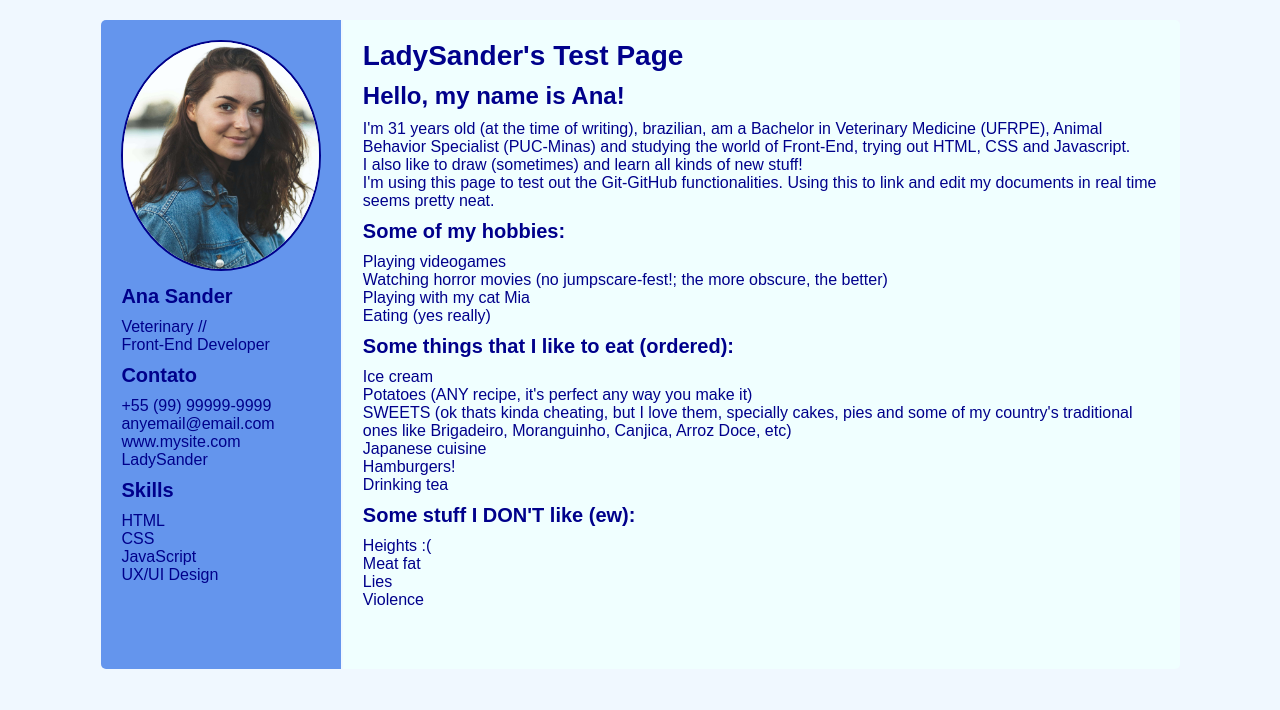
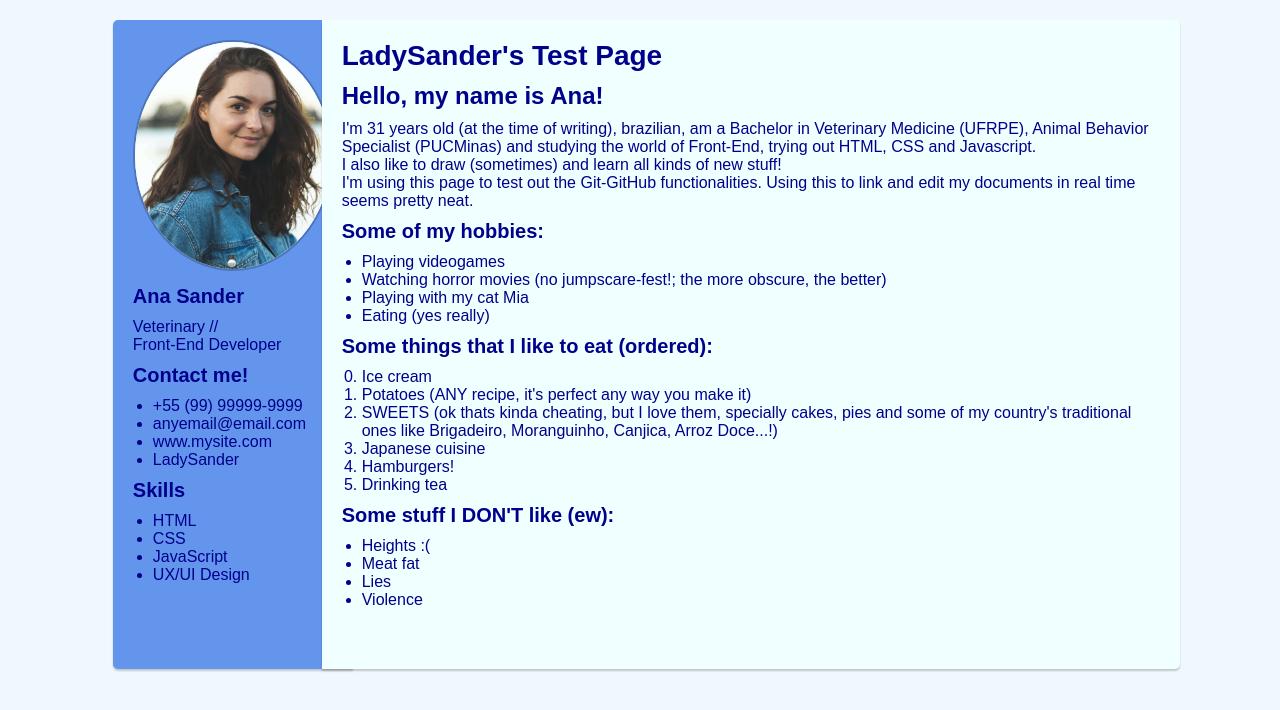
Before and after one commit to LadySander/LadySander.github.io, a plain HTML site: page index.html in a window 1280 px wide. Drawn offline with Linux system fonts and the light colour scheme.

Commit message:
index.html

```diff
--- a/index.html
+++ b/index.html
@@ -21,13 +21,13 @@
             <br>
             <br>
             <div class="informacoes">
-                <h3 class="titulo2">Contato</h3>
+                <h3 class="titulo2">Contact me!</h3>
                 <br>
                 <ul class="subtitulo2">
-                    <li class="lista1"><i class="icone"></i>+55 (99) 99999-9999</li>
-                    <li class="lista1"><i class="email"></i>anyemail@email.com</li>
-                    <li class="lista1"><i class="site"></i>www.mysite.com</li>
-                    <li class="lista1"><i class="github"></i>LadySander</li>
+                    <li class="lista1"></i>+55 (99) 99999-9999</li>
+                    <li class="lista1"></i>anyemail@email.com</li>
+                    <li class="lista1"></i>www.mysite.com</li>
+                    <li class="lista1"></i>LadySander</li>
                 </ul>
             </div>
             <br>
@@ -51,40 +51,40 @@
                 <br>
                 <h2>Hello, my name is Ana!</h2>
                 <br>
-                <p>I'm 31 years old (at the time of writing), brazilian, am a Bachelor in Veterinary Medicine (UFRPE), Animal Behavior Specialist (PUC-Minas) and studying the world of Front-End, trying out HTML, CSS and Javascript.</p>
+                <p>I'm 31 years old (at the time of writing), brazilian, am a Bachelor in Veterinary Medicine (UFRPE), Animal Behavior Specialist (PUCMinas) and studying the world of Front-End, trying out HTML, CSS and Javascript.</p>
                 <p>I also like to draw (sometimes) and learn all kinds of new stuff!</p>
                 <p>I'm using this page to test out the Git-GitHub functionalities. Using this to link and edit my documents in real time seems pretty neat.</p>
                 <br>
                 <br>
                 <h3>Some of my hobbies:</h3>
                 <br>
-                <ul>
-                    <li>Playing videogames</li>
-                    <li>Watching horror movies (no jumpscare-fest!; the more obscure, the better)</li>
-                    <li>Playing with my cat Mia</li>
-                    <li>Eating (yes really)</li>
+                <ul class="semordem">
+                    <li class="lista2">Playing videogames</li>
+                    <li class="lista2">Watching horror movies (no jumpscare-fest!; the more obscure, the better)</li>
+                    <li class="lista2">Playing with my cat Mia</li>
+                    <li class="lista2">Eating (yes really)</li>
                 </ul>
                 <br>
                 <br>
                 <h3>Some things that I like to eat (ordered):</h3>
                 <br>
-                <ol>
-                    <li>Ice cream</li>
-                    <li>Potatoes (ANY recipe, it's perfect any way you make it)</li>
-                    <li>SWEETS (ok thats kinda cheating, but I love them, specially cakes, pies and some of my country's traditional ones like Brigadeiro, Moranguinho, Canjica, Arroz Doce, etc)</li>
-                    <li>Japanese cuisine</li>
-                    <li>Hamburgers!</li>
-                    <li>Drinking tea</li>
+                <ol class="ordem" start="0">
+                    <li class="ordenada">Ice cream</li>
+                    <li class="ordenada">Potatoes (ANY recipe, it's perfect any way you make it)</li>
+                    <li class="ordenada">SWEETS (ok thats kinda cheating, but I love them, specially cakes, pies and some of my country's traditional ones like Brigadeiro, Moranguinho, Canjica, Arroz Doce...!)</li>
+                    <li class="ordenada">Japanese cuisine</li>
+                    <li class="ordenada">Hamburgers!</li>
+                    <li class="ordenada">Drinking tea</li>
                 </ol>
                 <br>
                 <br>
                 <h3>Some stuff I DON'T like (ew):</h3>
                 <br>
-                <ul>
-                    <li>Heights :(</li>
-                    <li>Meat fat</li>
-                    <li>Lies</li>
-                    <li>Violence</li>
+                <ul class="semordem">
+                    <li class="lista2">Heights :(</li>
+                    <li class="lista2">Meat fat</li>
+                    <li class="lista2">Lies</li>
+                    <li class="lista2">Violence</li>
                 </ul>
             </div>
         </section>
--- a/style.css
+++ b/style.css
@@ -8,8 +8,8 @@
 }
 
 .curriculo {
-  max-width: 1200px;
-  max-height: 400px;
+  max-width: 1500px;
+  max-height: 1000px;
   display: grid;
   grid-template-columns: repeat(7, 1fr);
   justify-items: center;
@@ -25,6 +25,7 @@
   height: 100%;
   background-color: cornflowerblue;
   border-radius: 5px 0px 0px 5px;
+  box-shadow: 0px 2px 2px rgba(0, 0, 0, 0.2);
 }
 
 .perfil,
@@ -41,14 +42,15 @@
 .direita {
   margin-top: 20px;
   margin-bottom: 20px;
-  margin-left: 0px;
-  margin-right: 20px;
+  margin-left: -44px;
+  margin-right: 100px;
   padding: 20px;
   grid-column: span 5;
   height: 100%;
   color: darkblue;
   background-color: azure;
   border-radius: 0px 5px 5px 0px;
+  box-shadow: 0px 2px 2px rgba(0, 0, 0, 0.2);
 }
 
 .descricao,
@@ -58,6 +60,28 @@ h3,
 p,
 li {
   background-color: azure;
+}
+
+.semordem,
+.ordem {
+  background-color: inherit;
+}
+
+li {
+  margin-left: 20px;
+}
+
+ul,
+ol {
+  display: list-item;
+}
+
+ul li {
+  list-style-type: disc;
+}
+
+.ordem li {
+  list-style-type: decimal;
 }
 
 /* EDIÇÕES GERAIS */
@@ -81,7 +105,8 @@ img {
   max-width: 200px;
   border-radius: 100%;
   border: solid 2px;
-  border-color: darkblue;
+  border-color: #4e74ba;
+  /* box-shadow: 0px 2px 2px rgba(0, 0, 0, 0.2); */
 }
 
 br {
```
